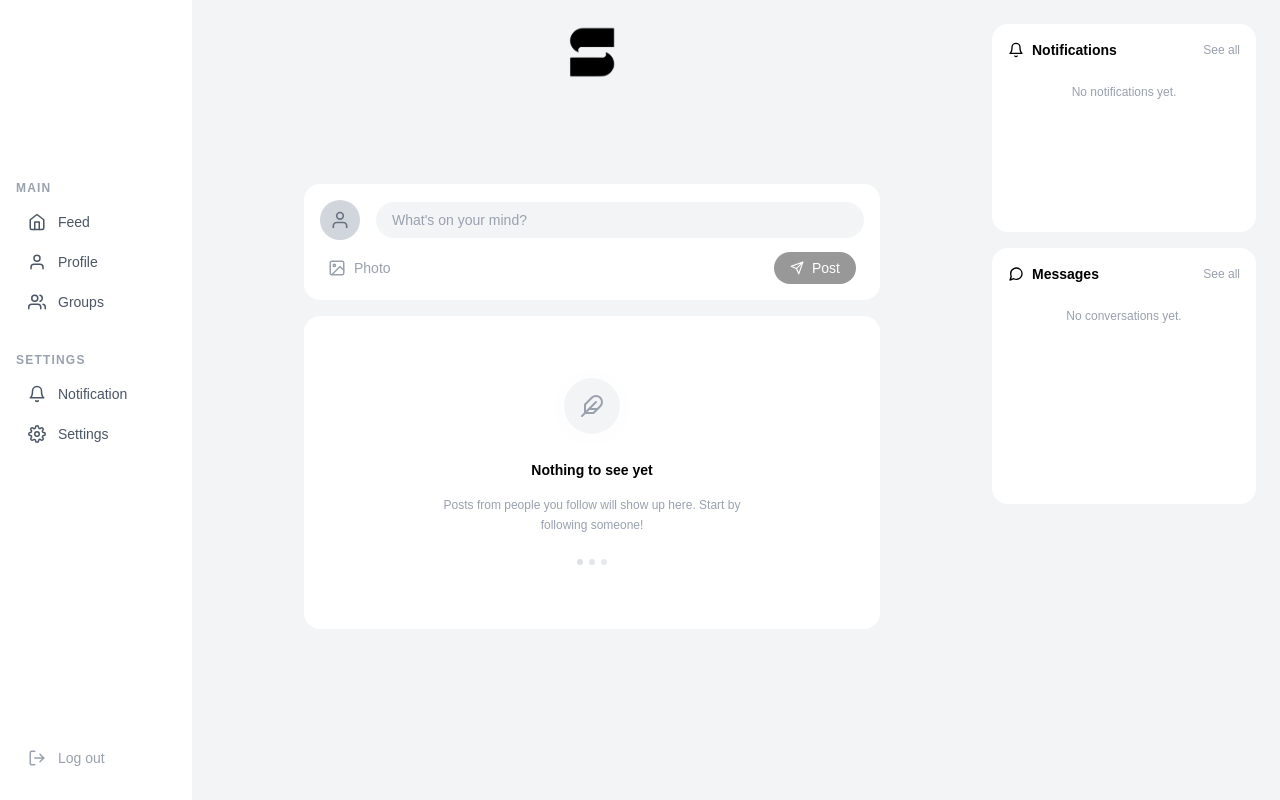
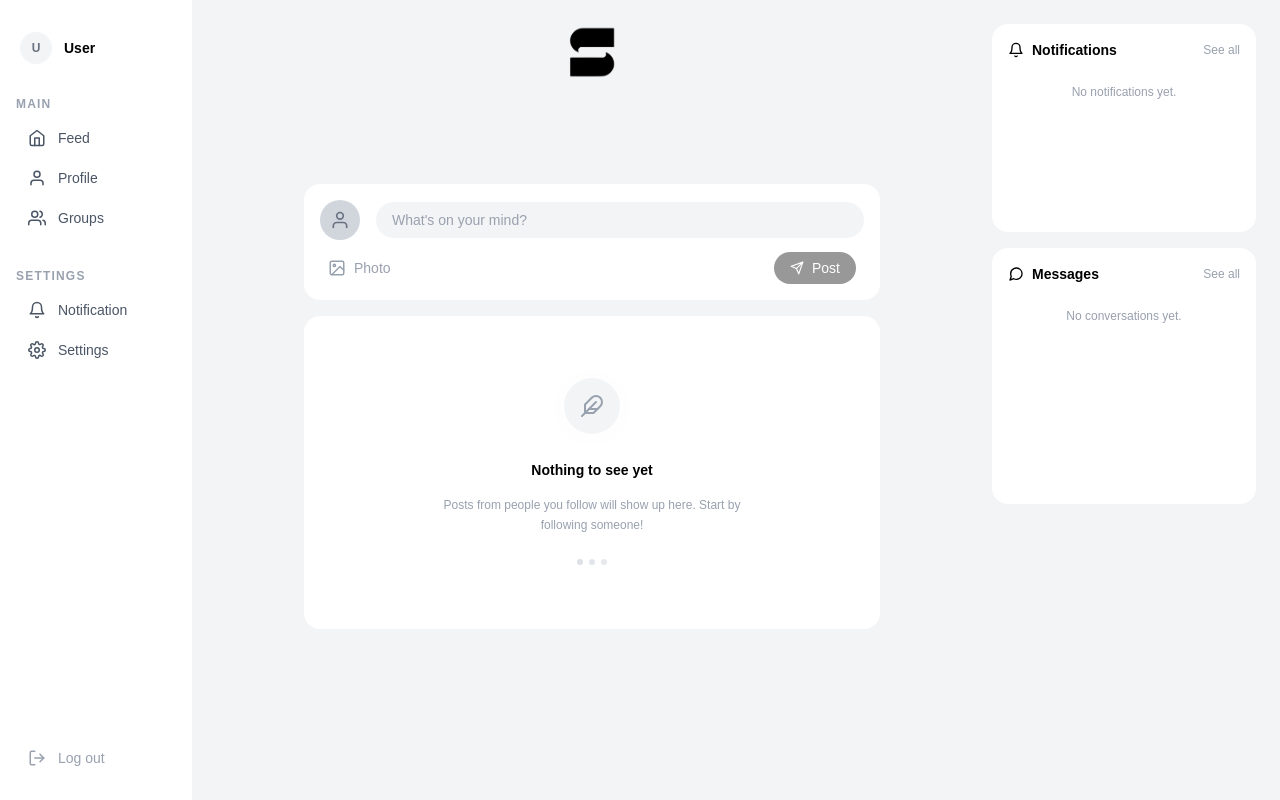
Before and after one commit to mchamakh/social-network, a Next.js app in the folder frontend/: page /feed in a window 1280 px wide. Built offline with nearby package versions, Linux system fonts and the light colour scheme.

Commit message:
fix sidebar for any conflict

```diff
--- a/frontend/components/Sidebar.tsx
+++ b/frontend/components/Sidebar.tsx
@@ -15,7 +15,17 @@ export default function Sidebar({ username = "User" }: Props) {
   };
 
   return (
-    <div className="flex flex-col w-48 min-h-screen bg-white px-4 py-6 pt-45 gap-8">
+    <div className="flex flex-col w-48 min-h-screen bg-white px-4 py-6 gap-8">
+      {/* User */}
+      <div className="flex items-center gap-3 pt-2 px-1">
+        <div className="h-8 w-8 rounded-full bg-gray-100 flex items-center justify-center shrink-0">
+          <span className="text-xs font-semibold text-gray-500">
+            {username.charAt(0).toUpperCase()}
+          </span>
+        </div>
+        <p className="text-sm font-semibold text-black truncate">{username}</p>
+      </div>
+
       <div className="flex flex-col gap-2">
         <p className="text-xs text-gray-400 font-semibold uppercase tracking-widest">
           Main
```
